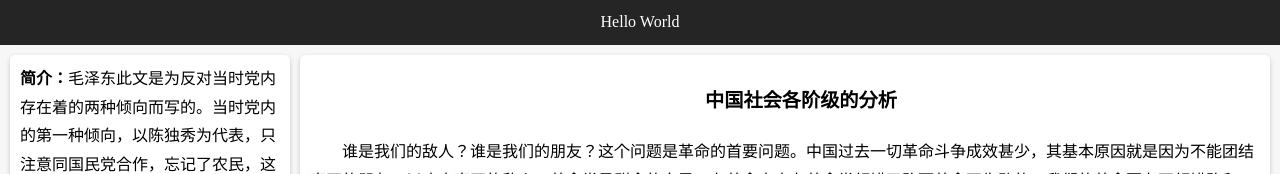
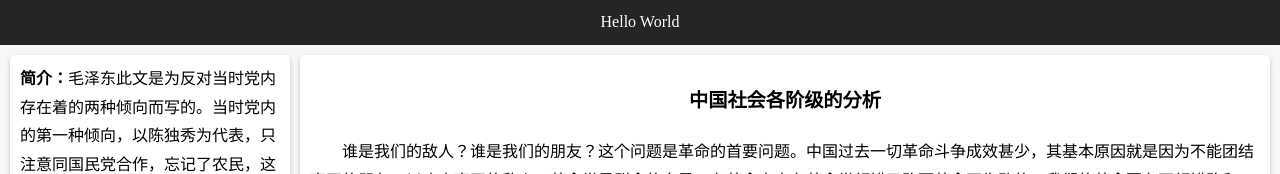
Before and after one commit to mulingLHY/learn-html, a plain HTML site: page index.html in a window 1280 px wide. Shown: the top 174 px of the page. Drawn offline with Linux system fonts and the light colour scheme.

Commit message:
center title

```diff
--- a/index.html
+++ b/index.html
@@ -65,7 +65,7 @@
         </div>
         <div id="mainContainer" class="card main-container">
             <div id="result"></div>
-            <p style="text-align: center;font-size: 1.2rem;"><b>中国社会各阶级的分析</b></p>
+            <p style="text-align: center;font-size: 1.2rem;text-indent: 0rem;"><b>中国社会各阶级的分析</b></p>
             <p>谁是我们的敌人？谁是我们的朋友？这个问题是革命的首要问题。中国过去一切革命斗争成效甚少，其基本原因就是因为不能团结真正的朋友，以攻击真正的敌人。革命党是群众的向导，在革命中未有革命党领错了路而革命不失败的。我们的革命要有不领错路和一定成功的把握，不可不注意团结我们的真正的朋友，以攻击我们的真正的敌人。我们要分辨真正的敌友，不可不将中国社会各阶级的经济地位及其对于革命的态度，作一个大概的分析。</p>
             <p>中国社会各阶级的情况是怎样的呢？</p>
             <p>地主阶级和买办阶级。在经济落后的半殖民地的中国，地主阶级和买办阶级完全是国际资产阶级的附庸，其生存和发展，是附属于帝国主义的。这些阶级代表中国最落后的和最反动的生产关系，阻碍中国生产力的发展。他们和中国革命的目的完全不相容。特别是大地主阶级和大买办阶级，他们始终站在帝国主义一边，是极端的反革命派。其政治代表是国家主义派⑴和国民党右派。</p>
```
